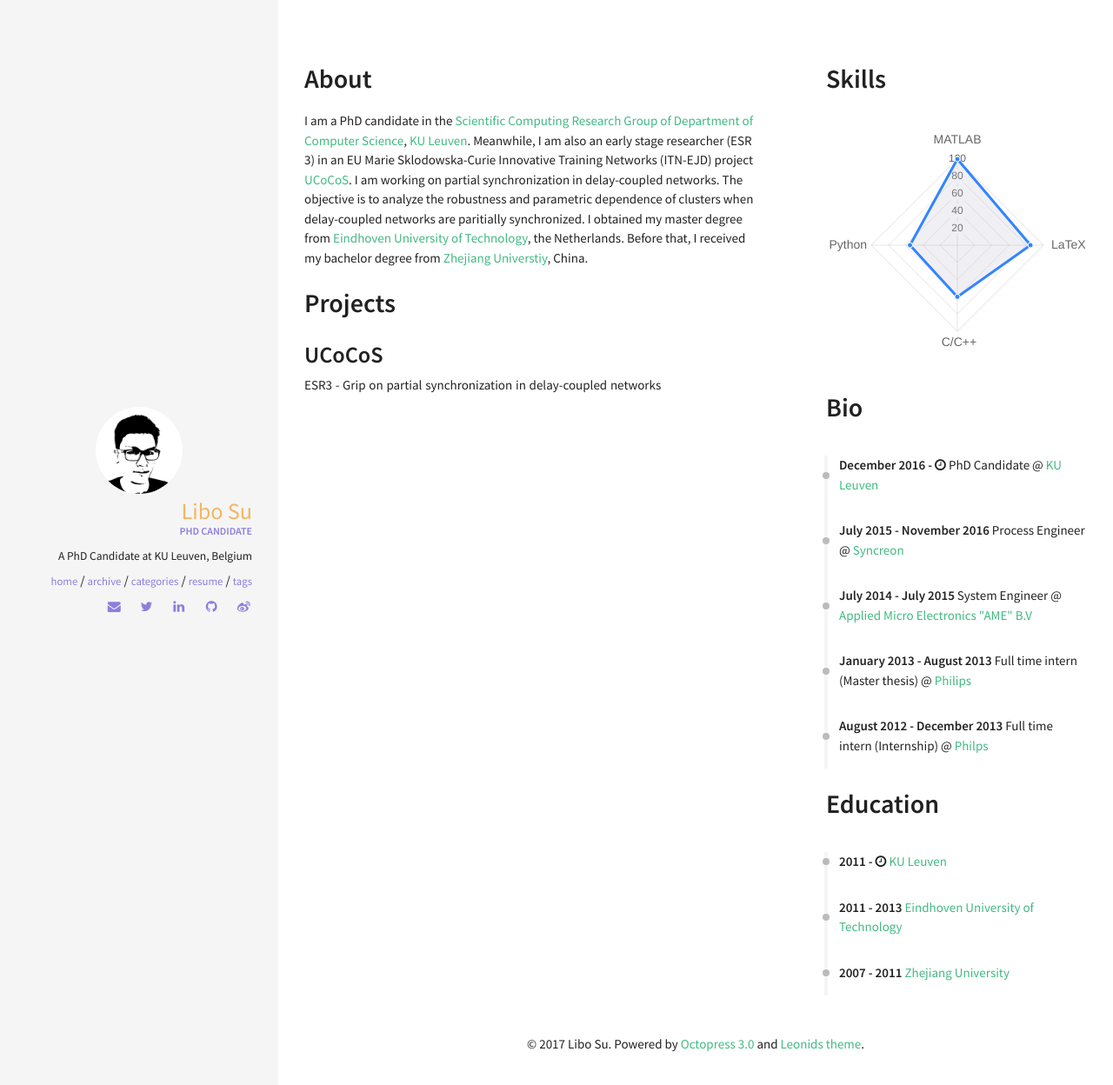
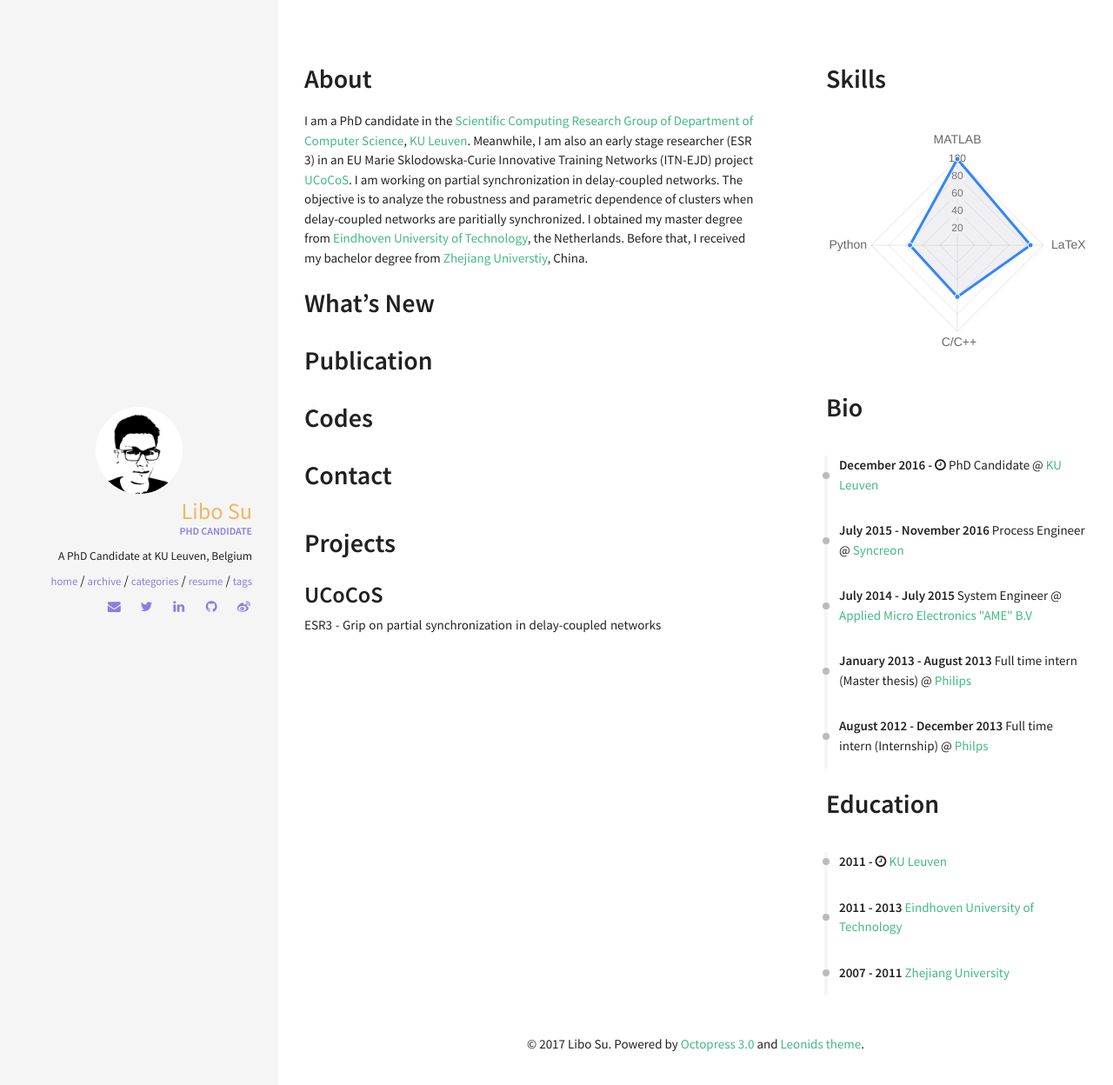
Before and after one commit to sulibo/sulibo.github.io, a Jekyll site: the page built from resume.html, in a window 1280 px wide. Shown: the top 1248 px of the page at 87% size. Built offline with Jekyll 4.4.1, drawn with Linux system fonts in a browser that asks for light colours; nearby versions of some CDN libraries.

Commit message:
change about.html to about.md

```diff
--- a/_includes/sections/about.html
+++ b/_includes/sections/about.md
@@ -4,3 +4,11 @@
     I am a PhD candidate in the <a href="http://twr.cs.kuleuven.be">Scientific Computing Research Group of Department of Computer Science</a>, <a href="http://www.kuleuven.be">KU Leuven</a>. Meanwhile, I am also an early stage researcher (ESR 3) in an EU Marie Sklodowska-Curie Innovative Training Networks (ITN-EJD) project <a href="http://ucocos.cs.kuleuven.be"> UCoCoS</a>. I am working on partial synchronization in delay-coupled networks. The objective
     is to analyze the robustness and parametric dependence of clusters when delay-coupled networks are paritially synchronized. I obtained my master degree from <a href="http://www.tue.nl">Eindhoven University of Technology</a>, the Netherlands. Before that, I received my bachelor degree from <a href="http://www.zju.edu.cn"> Zhejiang Universtiy</a>, China.
 </div>
+
+# What's New
+
+# Publication
+
+# Codes
+
+# Contact
--- a/_layouts/resume.html
+++ b/_layouts/resume.html
@@ -1,11 +1,13 @@
 ---
 layout: default
 ---
+
 <div class="row">
     <div class="col l7">
         <div class="row">
             <div class="col">
-                {% include sections/about.html %}
+                {% capture aboutmd %}{% include sections/about.md %}{% endcapture %}
+                {{ aboutmd | markdownify }}
             </div>
         </div>
 
```
Also changed, not shown: resume.html (line endings or trailing spaces).
